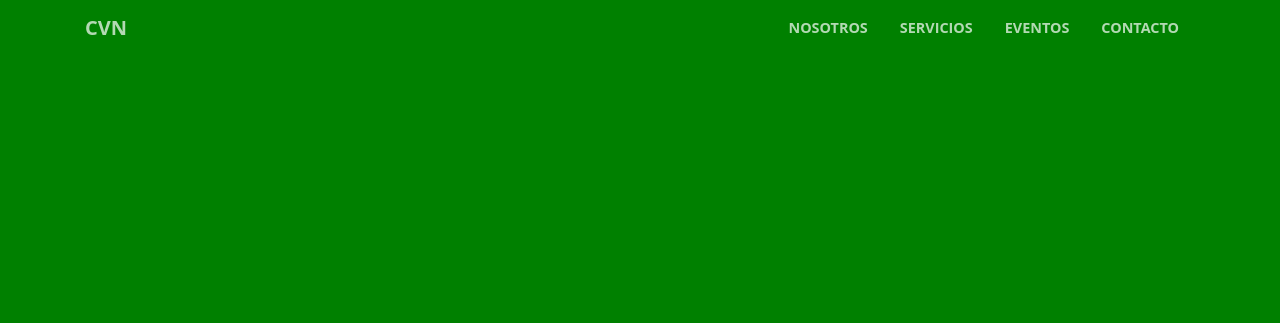
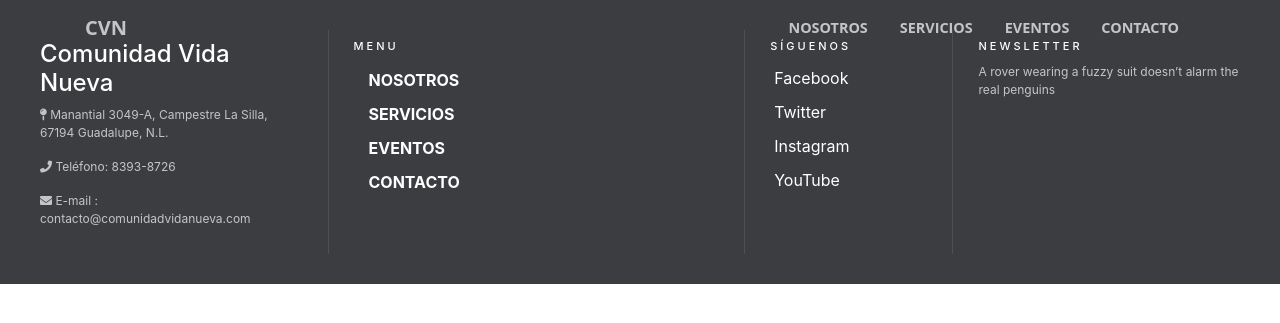
Before and after one commit to JezzRDZ/CVN, a Django app: page / in a window 1280 px wide. Shown: the top 323 px of the page. Run offline with Django 3.2, Linux system fonts and the light colour scheme; some libraries are stand-ins or nearby versions.

Commit message:
footer and contact form

```diff
--- a/cvnpage/urls.py
+++ b/cvnpage/urls.py
@@ -21,5 +21,6 @@ from page import views
 urlpatterns = [
 	path('', include('page.urls')),
     path('admin/', admin.site.urls),
-    path('events/', views.events, name = 'events'),
+    path('eventos/', views.events, name = 'events'),
+    path('contacto/', views.contact, name = 'contact'),
 ]
--- a/page/static/css/main.css
+++ b/page/static/css/main.css
@@ -1,5 +1,6 @@
 body {
-      background: green;
+  height: 100%;
+  overflow-x: hidden;
 }
 
 #mainNav {
@@ -61,3 +62,54 @@ body {
           #mainNav.navbar-shrink .navbar-nav > li.nav-item > a.nav-link:hover,
           #mainNav.navbar-shrink .navbar-nav > li.nav-item > a.nav-link:focus:hover {
             color: #9c0c0f; } }
+
+.footer-bs {
+  width: 100%;
+  bottom: 0;
+  margin-bottom: 0;
+  background-color: #3c3d41;
+  padding: 30px 30px;
+  color: rgba(255,255,255,1.00);
+}
+.footer-bs .footer-brand, .footer-bs .footer-nav, .footer-bs .footer-social, .footer-bs .footer-ns { padding:10px 25px; }
+.footer-bs .footer-nav, .footer-bs .footer-social, .footer-bs .footer-ns { border-color: transparent; }
+.footer-bs .footer-brand h2 { margin:0px 0px 10px; }
+.footer-bs .footer-brand p { font-size:12px; color:rgba(255,255,255,0.70); }
+
+.footer-bs .footer-nav ul.pages { list-style:none; padding:0px; }
+.footer-bs .footer-nav ul.pages li { padding:5px 0px;}
+.footer-bs .footer-nav ul.pages a { color:rgba(255,255,255,1.00); font-weight:bold; text-transform:uppercase; }
+.footer-bs .footer-nav ul.pages a:hover { color:rgba(255,255,255,0.80); text-decoration:none; }
+.footer-bs .footer-nav h4 {
+  font-size: 11px;
+  text-transform: uppercase;
+  letter-spacing: 3px;
+  margin-bottom:10px;
+}
+
+/*.footer-bs .footer-nav ul.list { list-style:none; padding:0px; }
+.footer-bs .footer-nav ul.list li { padding:5px 0px;}
+.footer-bs .footer-nav ul.list a { color:rgba(255,255,255,0.80); }
+.footer-bs .footer-nav ul.list a:hover { color:rgba(255,255,255,0.60); text-decoration:none; }*/
+
+.footer-bs .footer-social ul { list-style:none; padding:0px; }
+.footer-bs .footer-social h4 {
+  font-size: 11px;
+  text-transform: uppercase;
+  letter-spacing: 3px;
+}
+.footer-bs .footer-social li { padding:5px 4px;}
+.footer-bs .footer-social a { color:rgba(255,255,255,1.00);}
+.footer-bs .footer-social a:hover { color:rgba(255,255,255,0.80); text-decoration:none; }
+
+.footer-bs .footer-ns h4 {
+  font-size: 11px;
+  text-transform: uppercase;
+  letter-spacing: 3px;
+  margin-bottom:10px;
+}
+.footer-bs .footer-ns p { font-size:12px; color:rgba(255,255,255,0.70); }
+
+@media (min-width: 768px) {
+  .footer-bs .footer-nav, .footer-bs .footer-social, .footer-bs .footer-ns { border-left:solid 1px rgba(255,255,255,0.10); }
+}
--- a/page/templates/cvn/base.html
+++ b/page/templates/cvn/base.html
@@ -4,6 +4,7 @@
 <head>
 	<title>{% block title %}{% endblock %} | Comunidad Vida Nueva</title>
 	<link rel="stylesheet" href="https://stackpath.bootstrapcdn.com/bootstrap/4.3.1/css/bootstrap.min.css" integrity="sha384-ggOyR0iXCbMQv3Xipma34MD+dH/1fQ784/j6cY/iJTQUOhcWr7x9JvoRxT2MZw1T" crossorigin="anonymous">
+	<link rel="stylesheet" href="https://use.fontawesome.com/releases/v5.5.0/css/all.css" integrity="sha384-B4dIYHKNBt8Bc12p+WXckhzcICo0wtJAoU8YZTY5qE0Id1GSseTk6S+L3BlXeVIU" crossorigin="anonymous">
 	<link rel="stylesheet" href="{% static 'css/main.css' %}">
 </head>
 <body>
@@ -15,18 +16,10 @@
         </button>
         <div class="collapse navbar-collapse" id="navbarResponsive">
           	<ul class="navbar-nav ml-auto">
-            <li class="nav-item">
-              <a class="nav-link js-scroll-trigger" href="#about">Nosotros</a>
-            </li>
-            <li class="nav-item">
-              <a class="nav-link js-scroll-trigger" href="#services">Servicios</a>
-            </li>
-            <li class="nav-item">
-              <a class="nav-link js-scroll-trigger" href="{% url 'events' %}">Eventos</a>
-            </li>
-            <li class="nav-item">
-              <a class="nav-link js-scroll-trigger" href="#contact">Contacto</a>
-            </li>
+            	<li class="nav-item"><a class="nav-link js-scroll-trigger" href="#about">Nosotros</a></li>
+	            <li class="nav-item"><a class="nav-link js-scroll-trigger" href="#services">Servicios</a></li>
+            	<li class="nav-item"><a class="nav-link" href="{% url 'events' %}">Eventos</a></li>
+            	<li class="nav-item"><a class="nav-link" href="{% url 'contact' %}">Contacto</a></li>
           	</ul>
         </div>
     </div>
@@ -34,6 +27,48 @@
 {% block content %}
 
 {% endblock %}
+<footer class="footer-bs">
+    <div class="row">
+        <div class="col-md-3 footer-brand animated fadeInLeft">
+            <h4>Comunidad Vida Nueva</h4>
+            <p><i class="fa fa-map-pin"></i> Manantial 3049-A, Campestre La Silla, 67194 Guadalupe, N.L.</p>
+            <p><i class="fa fa-phone"></i> Teléfono: 8393-8726</p>
+            <p><i class="fa fa-envelope"></i> E-mail : contacto@comunidadvidanueva.com</p>
+        </div>
+        <div class="col-md-4 footer-nav animated fadeInUp">
+            <h4>Menu</h4>
+            <div class="col-md-6">
+                <ul class="pages">
+                    <li><a href="#">Nosotros</a></li>
+                    <li><a href="#">Servicios</a></li>
+                    <li><a href="{% url 'events' %}">Eventos</a></li>
+                    <li><a href="{% url 'contact' %}">Contacto</a></li>
+                </ul>
+            </div>
+            <!-- <div class="col-md-6">
+                <ul class="list">
+                    <li><a href="#">About Us</a></li>
+                    <li><a href="#">Contacts</a></li>
+                    <li><a href="#">Terms & Condition</a></li>
+                    <li><a href="#">Privacy Policy</a></li>
+                </ul>
+            </div> -->
+        </div>
+        <div class="col-md-2 footer-social animated fadeInDown">
+           	<h4>Síguenos</h4>
+           	<ul>
+               	<li><a href="#">Facebook</a></li>
+               	<li><a href="#">Twitter</a></li>
+               	<li><a href="#">Instagram</a></li>
+               	<li><a href="#">YouTube</a></li>
+            </ul>
+        </div>
+        <div class="col-md-3 footer-ns animated fadeInRight">
+           	<h4>Newsletter</h4>
+            <p>A rover wearing a fuzzy suit doesn’t alarm the real penguins</p>
+        </div>
+    </div>
+</footer>
 <script src="https://code.jquery.com/jquery-3.3.1.slim.min.js" integrity="sha384-q8i/X+965DzO0rT7abK41JStQIAqVgRVzpbzo5smXKp4YfRvH+8abtTE1Pi6jizo" crossorigin="anonymous"></script>
 <script src="https://cdnjs.cloudflare.com/ajax/libs/popper.js/1.14.7/umd/popper.min.js" integrity="sha384-UO2eT0CpHqdSJQ6hJty5KVphtPhzWj9WO1clHTMGa3JDZwrnQq4sF86dIHNDz0W1" crossorigin="anonymous"></script>
 <script src="https://stackpath.bootstrapcdn.com/bootstrap/4.3.1/js/bootstrap.min.js" integrity="sha384-JjSmVgyd0p3pXB1rRibZUAYoIIy6OrQ6VrjIEaFf/nJGzIxFDsf4x0xIM+B07jRM" crossorigin="anonymous"></script>
--- a/page/views.py
+++ b/page/views.py
@@ -1,6 +1,9 @@
-from django.shortcuts import render
+from django.core.mail import EmailMessage
+from django.shortcuts import render, redirect
+from django.template.loader import get_template
 from django.utils import timezone
 from .models import Event
+from .forms import ContactForm
 
 # Create your views here.
 
@@ -10,3 +13,31 @@ def events(request):
 
 def home(request):
 	return render(request, 'cvn/index.html', {})
+
+def contact(request):
+	form_class = ContactForm
+	if request.method == 'POST':
+		form = form_class(data = request.POST)
+		if form.is_valid():
+			name = request.POST.get('name', '')
+			phone = request.POST.get('phone', '')
+			mail = request.POST.get('mail', '')
+			content = request.POST.get('content', '')
+			template = get_template('cvn/contact_template.txt')
+			context = {
+				'name': name,
+				'phone': phone,
+				'mail': mail,
+				'content': content,
+			}
+			content = template.render(context)
+			mail = EmailMessage(
+				"Nueva solicitud de contacto",
+				content,
+				"Your website" +'',
+				['jez.rdz95@gmail.com'],
+				headers = {'Reply to': mail}
+			)
+			email.send()
+			return redirect('contact')
+	return render(request, 'cvn/contact.html', {'form': form_class})
```
Also changed, not shown: cvnpage/settings.py (+8 -1 lines), page/forms.py (+14 -0 lines), page/templates/cvn/contact.html (added, +21 -0 lines), page/templates/cvn/contact_template.txt (added, +11 -0 lines). Lines whose indentation alone changed are shown as unchanged.
